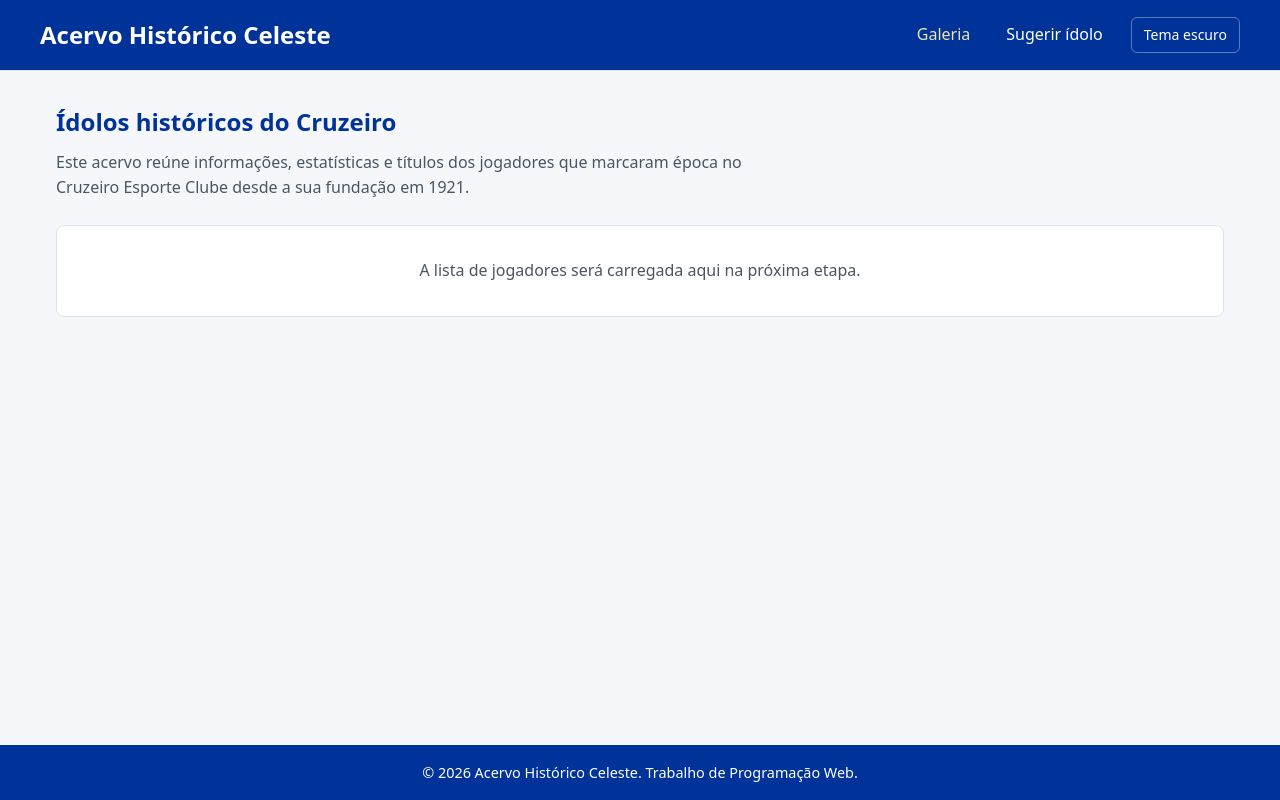
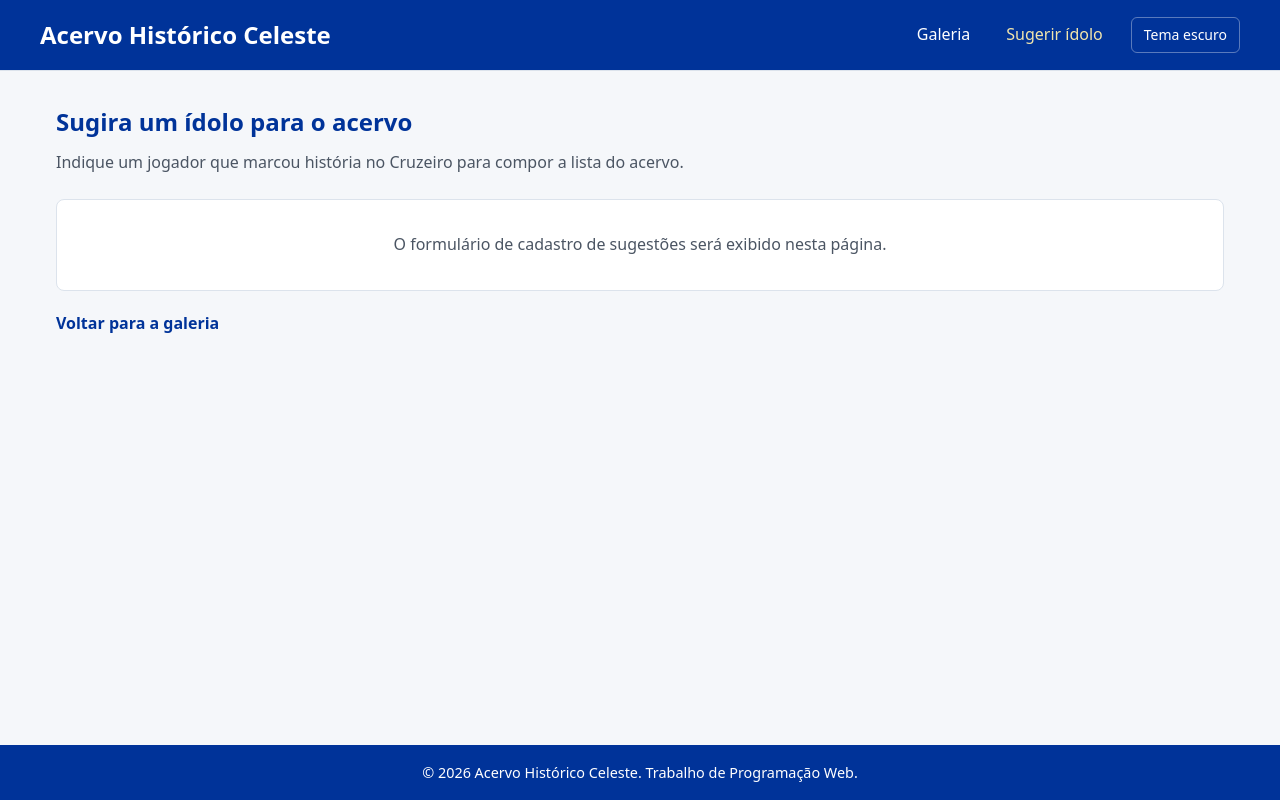
Before and after one commit to ScatolinoGui/Acervo-Historico-Celeste-RA-202251079375, a React (Vite) app: page /novo in a window 1280 px wide. Built offline with nearby package versions, Linux system fonts and the light colour scheme.

Commit message:
Configura rotas SPA com React Router

```diff
--- a/package.json
+++ b/package.json
@@ -10,7 +10,8 @@
   },
   "dependencies": {
     "react": "^19.0.0",
-    "react-dom": "^19.0.0"
+    "react-dom": "^19.0.0",
+    "react-router-dom": "^7.1.0"
   },
   "devDependencies": {
     "@vitejs/plugin-react": "^4.3.4",
--- a/src/App.jsx
+++ b/src/App.jsx
@@ -1,33 +1,47 @@
+import { BrowserRouter, Routes, Route, Link } from 'react-router-dom';
 import { ThemeProvider } from './context/ThemeContext.jsx';
 import Header from './components/Header.jsx';
 import Footer from './components/Footer.jsx';
+import Home from './pages/Home.jsx';
+import Detalhes from './pages/Detalhes.jsx';
+import Sugerir from './pages/Sugerir.jsx';
 
 function App() {
   return (
     <ThemeProvider>
+      <BrowserRouter>
         <div className="app-container">
           <Header />
 
           <main className="main-content">
-          <section aria-labelledby="titulo-galeria">
+            <Routes>
+              <Route path="/" element={<Home />} />
+              <Route path="/item/:id" element={<Detalhes />} />
+              <Route path="/novo" element={<Sugerir />} />
+              <Route
+                path="*"
+                element={
+                  <section aria-labelledby="titulo-nao-encontrada">
                     <div className="page-header">
-              <h2 id="titulo-galeria" className="section-title">
-                Ídolos históricos do Cruzeiro
+                      <h2 id="titulo-nao-encontrada" className="section-title">
+                        Página não encontrada
                       </h2>
                       <p className="section-description">
-                Este acervo reúne informações, estatísticas e títulos dos jogadores que marcaram época
-                no Cruzeiro Esporte Clube desde a sua fundação em 1921.
+                        O endereço informado não corresponde a nenhuma seção do acervo.
                       </p>
                     </div>
-
-            <div className="placeholder-box">
-              <p>A lista de jogadores será carregada aqui na próxima etapa.</p>
-            </div>
+                    <Link to="/" className="back-link">
+                      Voltar para a galeria
+                    </Link>
                   </section>
+                }
+              />
+            </Routes>
           </main>
 
           <Footer />
         </div>
+      </BrowserRouter>
     </ThemeProvider>
   );
 }
--- a/src/components/Header.jsx
+++ b/src/components/Header.jsx
@@ -1,3 +1,4 @@
+import { Link, NavLink } from 'react-router-dom';
 import { useTheme } from '../context/ThemeContext.jsx';
 
 function Header() {
@@ -6,20 +7,29 @@ function Header() {
   return (
     <header className="site-header">
       <div className="header-container">
-        <h1 className="site-title">Acervo Histórico Celeste</h1>
+        <h1 className="site-title">
+          <Link to="/">Acervo Histórico Celeste</Link>
+        </h1>
 
         <div className="header-actions">
           <nav aria-label="Navegação principal">
             <ul className="nav-list">
               <li>
-                <a href="#galeria" className="nav-link active">
+                <NavLink
+                  to="/"
+                  end
+                  className={({ isActive }) => (isActive ? 'nav-link active' : 'nav-link')}
+                >
                   Galeria
-                </a>
+                </NavLink>
               </li>
               <li>
-                <a href="#sugerir" className="nav-link">
+                <NavLink
+                  to="/novo"
+                  className={({ isActive }) => (isActive ? 'nav-link active' : 'nav-link')}
+                >
                   Sugerir ídolo
-                </a>
+                </NavLink>
               </li>
             </ul>
           </nav>
--- /dev/null
+++ b/src/pages/Detalhes.jsx
@@ -0,0 +1,28 @@
+import { Link, useParams } from 'react-router-dom';
+
+function Detalhes() {
+  const { id } = useParams();
+
+  return (
+    <section aria-labelledby="titulo-detalhes">
+      <div className="page-header">
+        <h2 id="titulo-detalhes" className="section-title">
+          Ficha do jogador
+        </h2>
+        <p className="section-description">
+          Consulta detalhada de carreira, jogos disputados, gols e títulos pelo Cruzeiro.
+        </p>
+      </div>
+
+      <div className="placeholder-box">
+        <p>Exibindo dados referentes ao jogador de código {id}.</p>
+      </div>
+
+      <Link to="/" className="back-link">
+        Voltar para a galeria
+      </Link>
+    </section>
+  );
+}
+
+export default Detalhes;
--- /dev/null
+++ b/src/pages/Home.jsx
@@ -0,0 +1,28 @@
+import { Link } from 'react-router-dom';
+
+function Home() {
+  return (
+    <section aria-labelledby="titulo-galeria">
+      <div className="page-header">
+        <h2 id="titulo-galeria" className="section-title">
+          Ídolos históricos do Cruzeiro
+        </h2>
+        <p className="section-description">
+          Este acervo reúne informações, estatísticas e títulos dos jogadores que marcaram época no
+          Cruzeiro Esporte Clube desde a sua fundação em 1921.
+        </p>
+      </div>
+
+      <div className="placeholder-box">
+        <p>A galeria completa de jogadores será carregada nesta página.</p>
+        <div className="placeholder-actions">
+          <Link to="/item/1" className="inline-link">
+            Ver exemplo de ficha individual (Tostão)
+          </Link>
+        </div>
+      </div>
+    </section>
+  );
+}
+
+export default Home;
--- /dev/null
+++ b/src/pages/Sugerir.jsx
@@ -0,0 +1,26 @@
+import { Link } from 'react-router-dom';
+
+function Sugerir() {
+  return (
+    <section aria-labelledby="titulo-sugerir">
+      <div className="page-header">
+        <h2 id="titulo-sugerir" className="section-title">
+          Sugira um ídolo para o acervo
+        </h2>
+        <p className="section-description">
+          Indique um jogador que marcou história no Cruzeiro para compor a lista do acervo.
+        </p>
+      </div>
+
+      <div className="placeholder-box">
+        <p>O formulário de cadastro de sugestões será exibido nesta página.</p>
+      </div>
+
+      <Link to="/" className="back-link">
+        Voltar para a galeria
+      </Link>
+    </section>
+  );
+}
+
+export default Sugerir;
--- a/src/styles/global.css
+++ b/src/styles/global.css
@@ -95,6 +95,11 @@ textarea {
   color: var(--cor-cabecalho-texto);
 }
 
+.site-title a {
+  color: inherit;
+  text-decoration: none;
+}
+
 .header-actions {
   display: flex;
   flex-wrap: wrap;
@@ -173,6 +178,28 @@ textarea {
   color: var(--cor-texto-secundario);
 }
 
+.placeholder-actions {
+  margin-top: 1rem;
+}
+
+.inline-link,
+.back-link {
+  color: var(--cor-primaria);
+  font-weight: 600;
+  text-decoration: none;
+}
+
+.inline-link:hover,
+.back-link:hover {
+  color: var(--cor-primaria-hover);
+  text-decoration: underline;
+}
+
+.back-link {
+  display: inline-block;
+  margin-top: 1.25rem;
+}
+
 /* Rodapé */
 .site-footer {
   background-color: var(--cor-cabecalho-bg);
```
Lines whose indentation alone changed are shown as unchanged.
